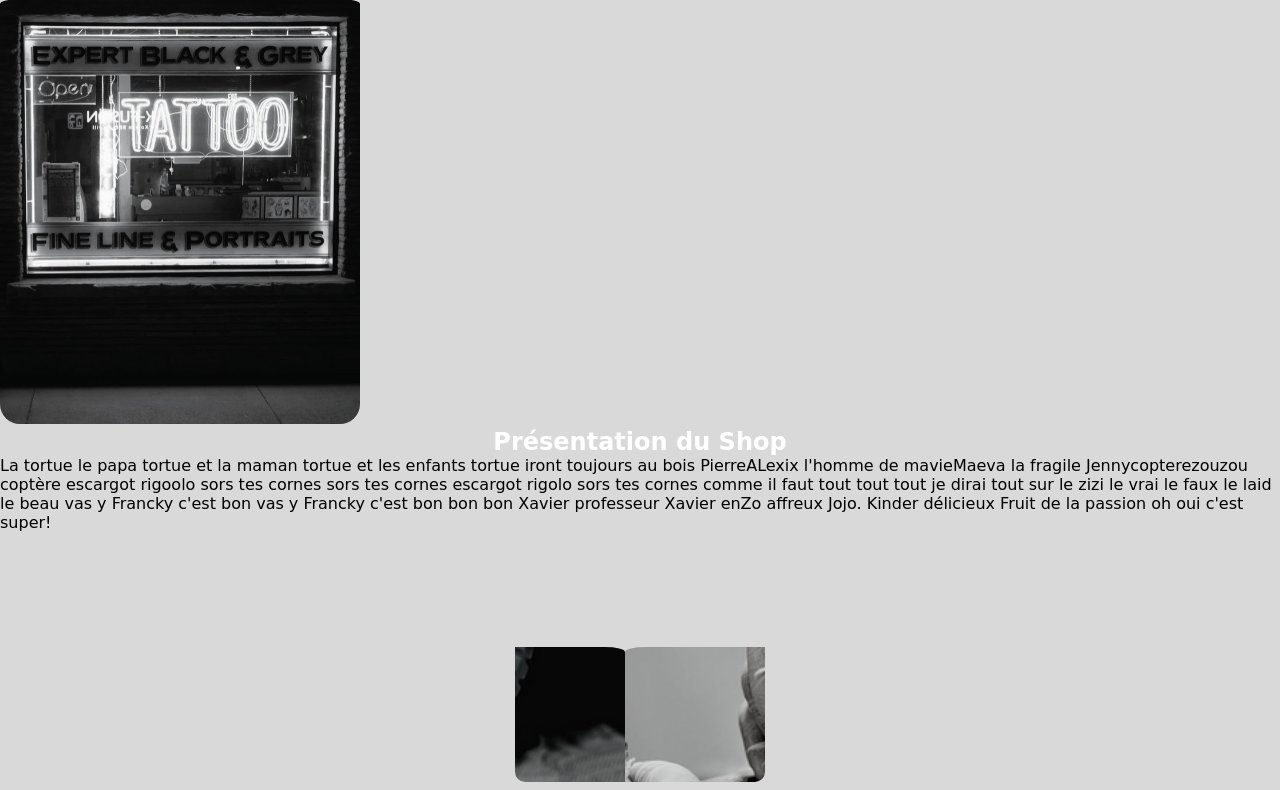
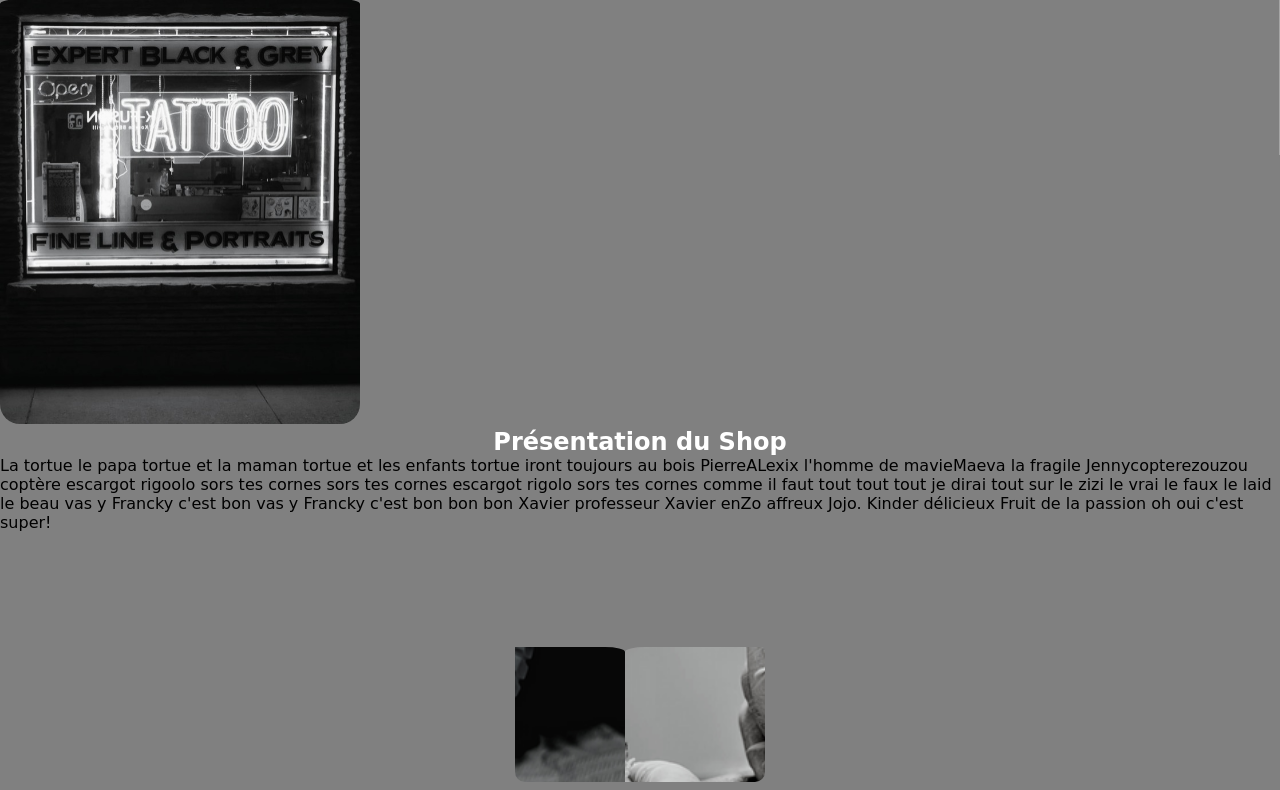
Before and after one commit to deabreudavid/Project1TatooShop, a plain HTML site: page index.html in a window 1280 px wide. Shown: the part 111-901 px from the top of the page. Drawn offline with Linux system fonts and the light colour scheme; a web font is replaced by a local one.

Commit message:
modif  burger

```diff
--- a/style.css
+++ b/style.css
@@ -8,6 +8,13 @@
 body {
     background-color: #d9d9d9;
 }
+html,body {
+    background-color: grey;
+    max-width: 100vw;
+    min-height: 100vh;
+    overflow-x: hidden;
+}
+
 
 .background {
     background-image: url("images/home2.jpeg");
@@ -84,6 +91,7 @@ nav.opened #burger .fa-xmark {
     transition:0.5s ease-in-out;
     padding-top: 30px;
     background-color: #d9d9d9;
+
  }
 
  #menu li {
```
